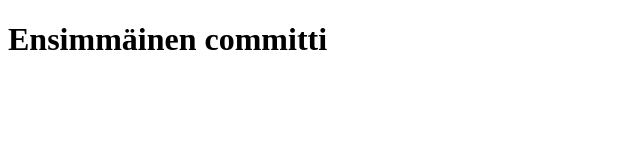
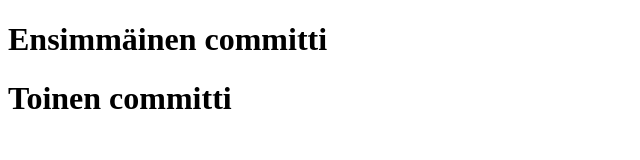
Before and after one commit to Satukaa/Projektin-vieminen-git-repositorioon, a plain HTML site: page index.html in a window 1280 px wide. Shown: the whole page, without its empty margins (0-640 px from the left). Drawn offline with Linux system fonts and the light colour scheme.

Commit message:
second commit

```diff
--- a/index.html
+++ b/index.html
@@ -7,6 +7,7 @@
 </head>
 <body>
     <h1>Ensimmäinen committi</h1>
+    <h1>Toinen committi</h1>
 
 </body>
 </html>
```
